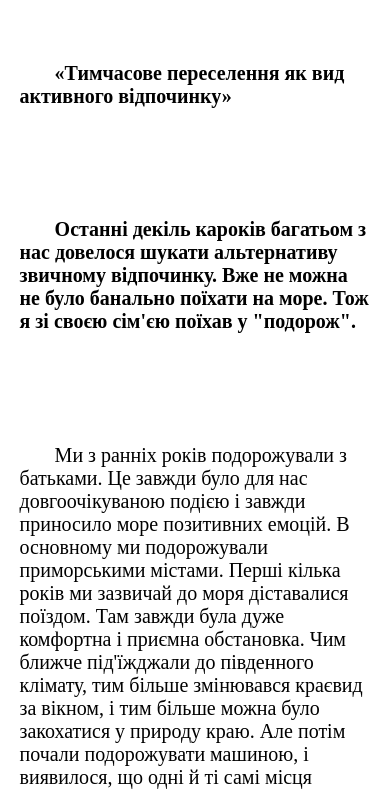
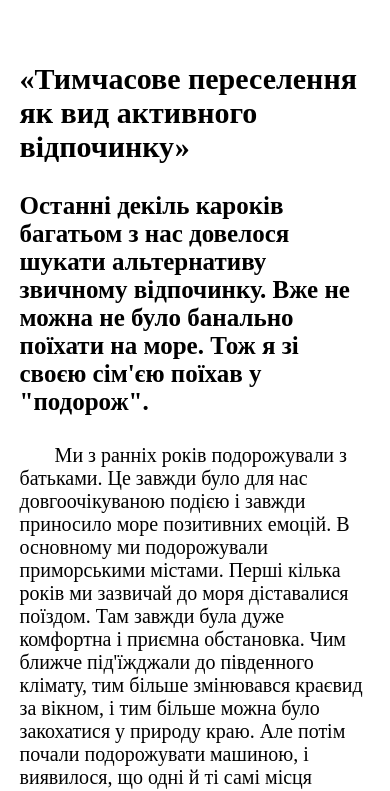
Before and after one commit to deroc1/Adventure, a plain HTML site: page index.html in a window 390 px wide. Shown: the part 50-841 px from the top of the page. Drawn offline with Linux system fonts and the light colour scheme.

Commit message:
Update style.css

```diff
--- a/css/style.css
+++ b/css/style.css
@@ -117,11 +117,11 @@ img{
         grid-row: none;
         grid-column: none;
     }
-    h1{
+    .text__h{
         font-size: 30px;
         text-indent: 0;
     }
-    h3{
+    .text__sub_h{
         font-size: 25px;
         text-indent: 0;
     }
```
